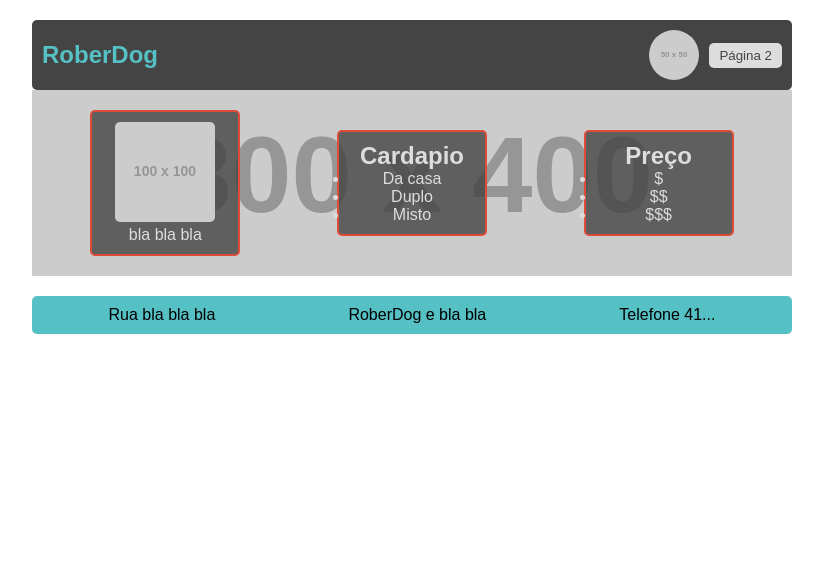
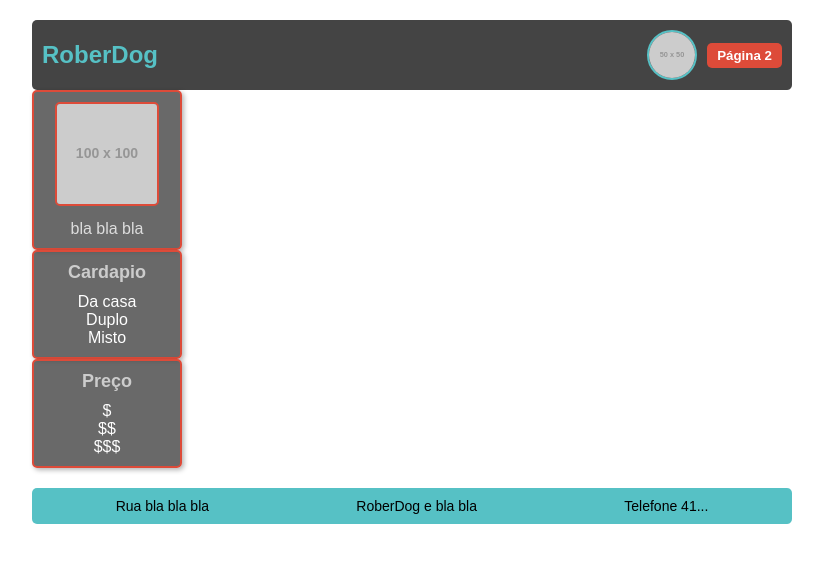
Before and after one commit to kaua-plonkovski/kau-vieira-e-gabriel, a plain HTML site: page index.html in a window 1280 px wide. Shown: the whole page, without its empty margins (228-1051 px from the left). Drawn offline with Linux system fonts and the light colour scheme; placeholder pictures from the web are drawn by us.

Commit message:
Update style.css

```diff
--- a/style.css
+++ b/style.css
@@ -1,3 +1,4 @@
+
 * {
 
     margin: 0;
@@ -50,6 +51,8 @@
 
     color: #56c1c5;
 
+    font-weight: bold;
+
 }
 
 
@@ -74,13 +77,15 @@
 
     height: 50px;
 
+    border: 2px solid #56c1c5;
+
 }
 
 
 
 .page-button {
 
-    background-color: #ddd;
+    background-color: #dd4b39;
 
     border: none;
 
@@ -90,13 +95,49 @@
 
     border-radius: 5px;
 
-    color: #444;
+    color: white;
+
+    font-weight: bold;
 
 }
 
 
 
-.content {
+.main-content {
+
+    display: flex;
+
+    flex-direction: column;
+
+    align-items: center;
+
+    padding: 20px;
+
+    position: relative;
+
+}
+
+
+
+.background-image img {
+
+    width: 100%;
+
+    height: auto;
+
+    border-radius: 10px;
+
+    opacity: 0.2;
+
+    position: absolute;
+
+    z-index: -1;
+
+}
+
+
+
+.cardapio-section {
 
     display: flex;
 
@@ -104,15 +145,9 @@
 
     align-items: center;
 
-    padding: 20px;
+    gap: 20px;
 
-    background-image: url('https://via.placeholder.com/800x400'); /* Substitua pela URL da imagem desejada */
-
-    background-size: cover;
-
-    background-position: center;
-
-    gap: 20px;
+    width: 100%;
 
 }
 
@@ -134,6 +169,30 @@
 
     border: 2px solid #dd4b39;
 
+    box-shadow: 2px 2px 5px rgba(0, 0, 0, 0.3);
+
+}
+
+
+
+.cardapio h2, .descricao h2, .preco h2 {
+
+    font-size: 18px;
+
+    margin-bottom: 10px;
+
+    color: #ccc;
+
+}
+
+
+
+.cardapio ul, .descricao ul, .preco ul {
+
+    list-style-type: none;
+
+    color: #fff;
+
 }
 
 
@@ -141,6 +200,10 @@
 .cardapio-img {
 
     border-radius: 5px;
+
+    margin-bottom: 10px;
+
+    border: 2px solid #dd4b39;
 
 }
 
@@ -164,4 +227,6 @@
 
     border-radius: 5px;
 
+    font-size: 14px;
+
 }
```
